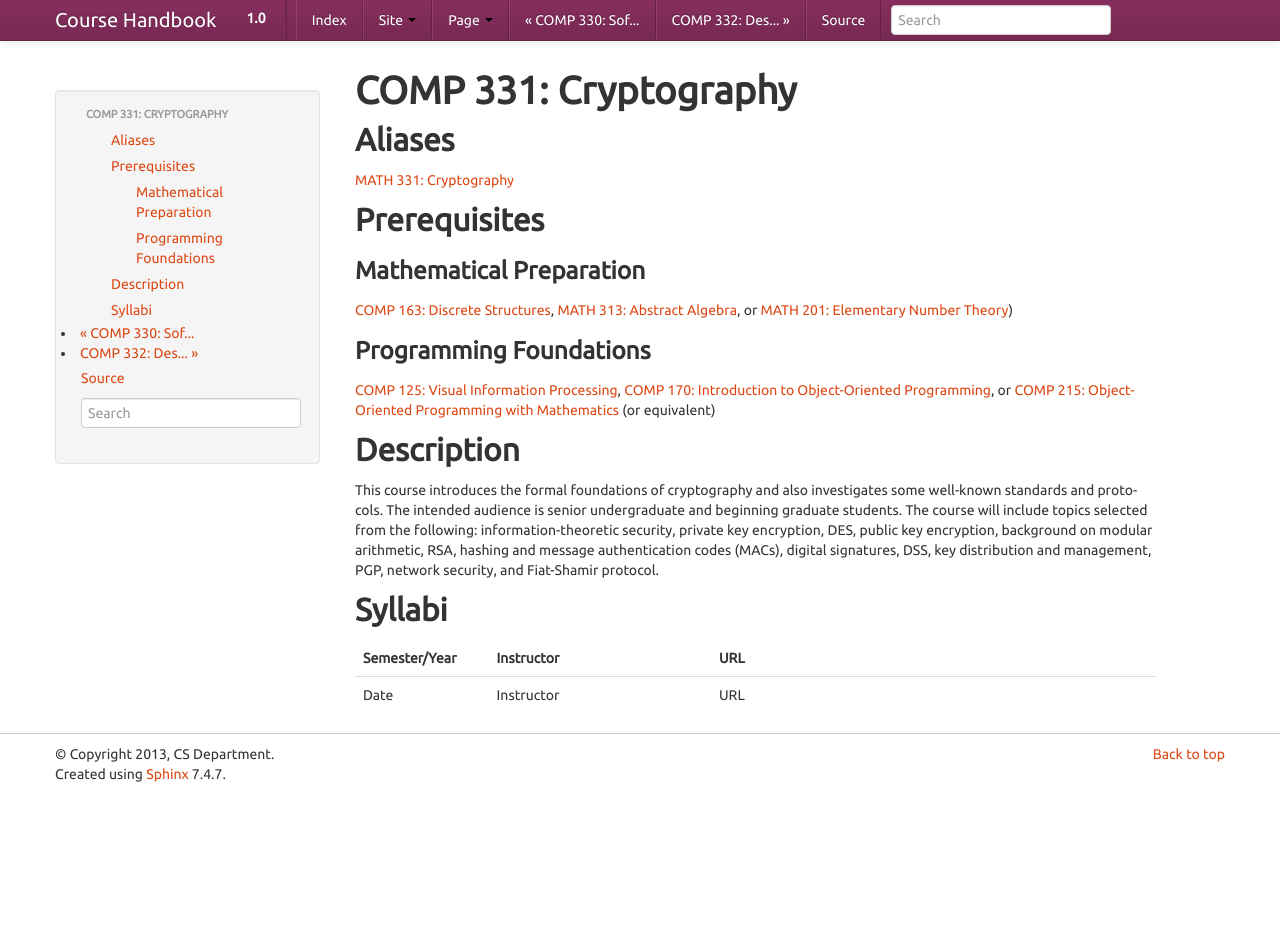
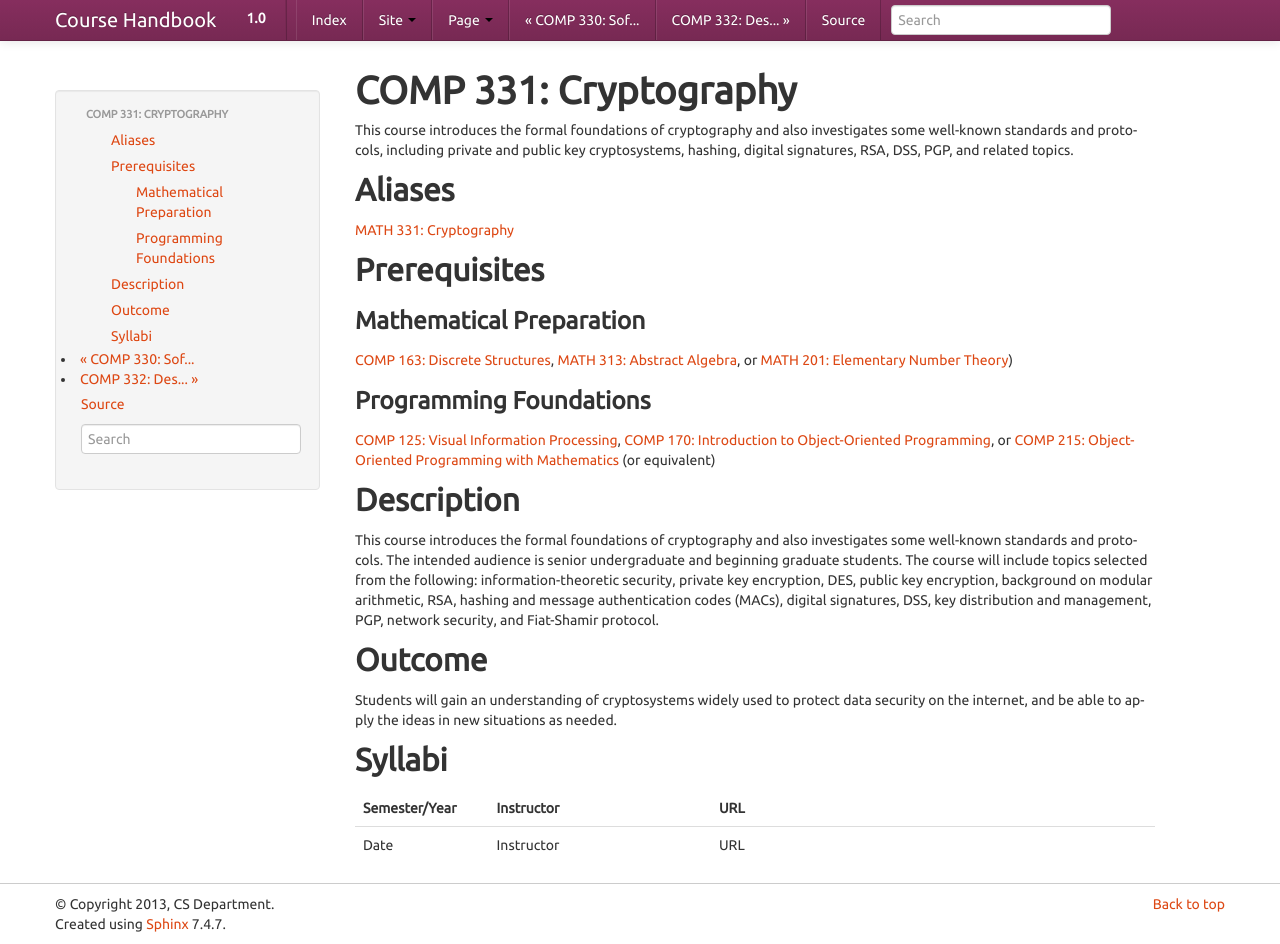
Before and after one commit to kyang5/coursedescriptions, a Sphinx documentation site: the page built from source/comp331.rst, in a window 1280 px wide and 944 px high. Built offline with Sphinx 7.4.7, drawn with Linux system fonts in a browser that asks for light colours.

Commit message:
Updated COMP 331

```diff
--- a/source/comp331.rst
+++ b/source/comp331.rst
@@ -1,5 +1,8 @@
 COMP 331: Cryptography
 ======================
+
+This course introduces the formal foundations of cryptography and also investigates some well-known standards and protocols, including
+private and public key cryptosystems, hashing, digital signatures, RSA, DSS, PGP, and related topics.
 
 Aliases
 ---------------------
@@ -31,6 +34,13 @@ RSA, hashing and message authentication codes (MACs), digital signatures, DSS,
 key distribution and management, PGP, network security, and Fiat-Shamir
 protocol.
 
+Outcome
+----------------------
+
+Students will gain an understanding of cryptosystems widely
+used to protect data security on the internet, and be able to apply the ideas
+in new situations as needed.
+
 Syllabi
 ----------------------
 
```
